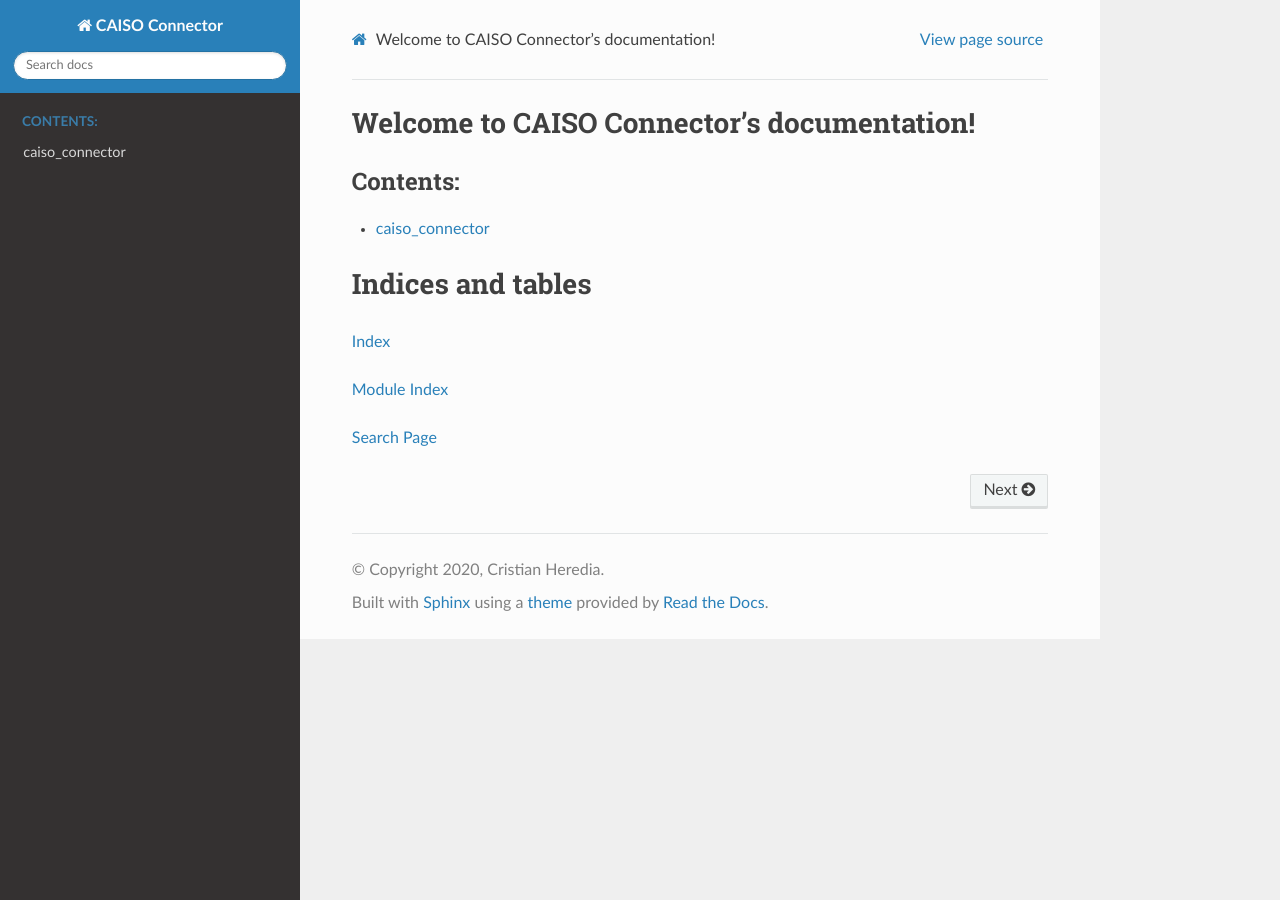
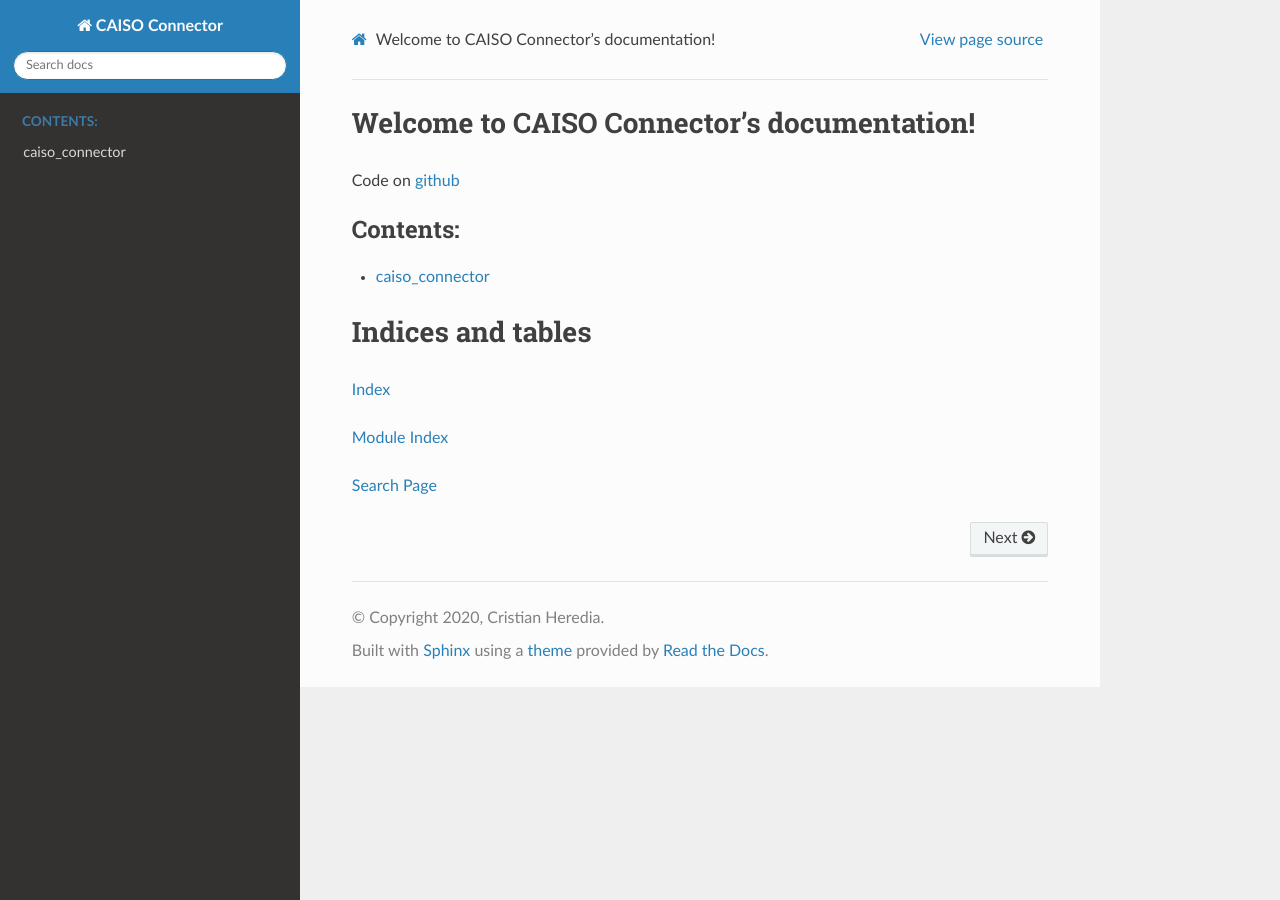
Before and after one commit to caheredia/caiso_connector, a Sphinx documentation site: the page built from docs/index.rst, in a window 1280 px wide. Built offline with Sphinx 7.4.7 and the Read the Docs theme 2.0.0, drawn with Linux system fonts in a browser that asks for light colours.

```diff
--- a/docs/index.rst
+++ b/docs/index.rst
@@ -5,6 +5,8 @@
 
 Welcome to CAISO Connector's documentation!
 ===========================================
+
+Code on `github <https://github.com/caheredia/caiso_connector/>`_
 
 .. toctree::
    :maxdepth: 2
```
Also changed, not shown: README.md (+2 -0 lines), 6 other files.
